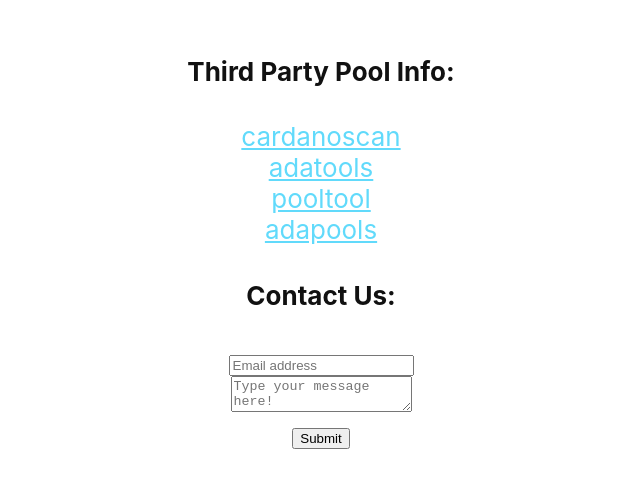
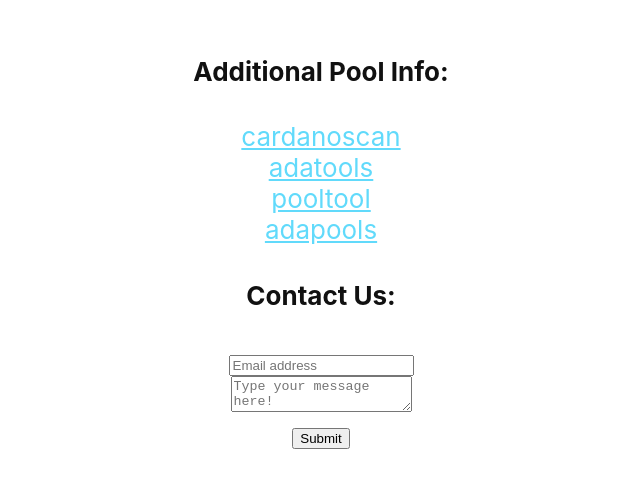
Before and after one commit to icculp/pool_site, a React (Create React App) app: page / in a window 1280 px wide. Shown: the part 1820-2308 px from the top of the page, without its empty margins (319-959 px from the left). Built offline with nearby package versions, Linux system fonts and the light colour scheme; grey boxes are pictures that could not be loaded.

Commit message:
additional

```diff
--- a/src/App.js
+++ b/src/App.js
@@ -61,7 +61,7 @@
                     <br />
                     <iframe width="100%" src="https://www.youtube.com/embed/R_3JLGjUrME" title="YouTube video player" frameborder="0" allow="accelerometer; autoplay; clipboard-write; encrypted-media; gyroscope; picture-in-picture" allowfullscreen></iframe>
                     <br />
-                    <h4>Third Party Pool Info:</h4>
+                    <h4>Additional Pool Info:</h4>
                     <a href="https://cardanoscan.io/pool/aa3f700fc539642a938fbcc8b0bb4a37c0fd6b5023fd412f89693aa2?tab=delegators" target="_blank" className="App-link" rel="noopener noreferrer">cardanoscan</a>
                     <br />
                     <a href="https://adatools.io/pools/aa3f700fc539642a938fbcc8b0bb4a37c0fd6b5023fd412f89693aa2" target="_blank" className="App-link" rel="noopener noreferrer">adatools</a>
```
